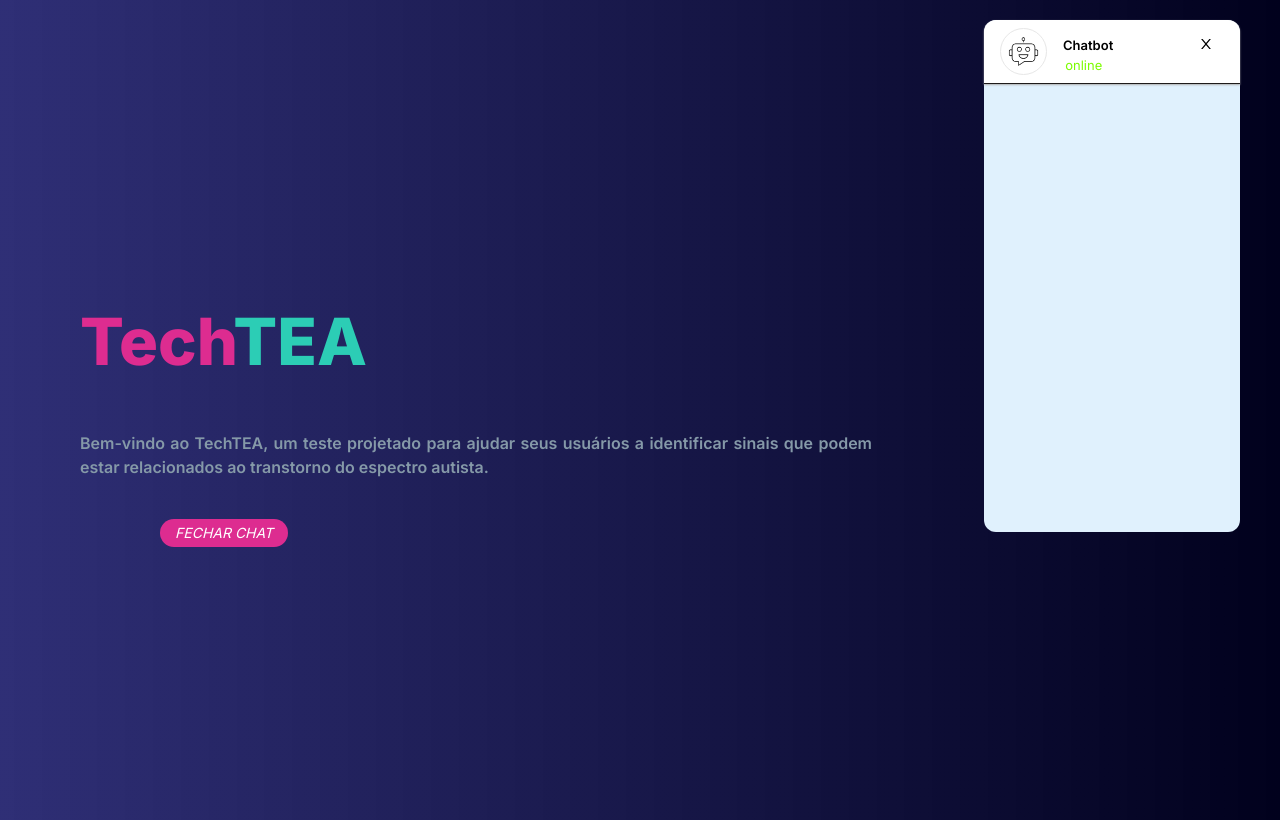
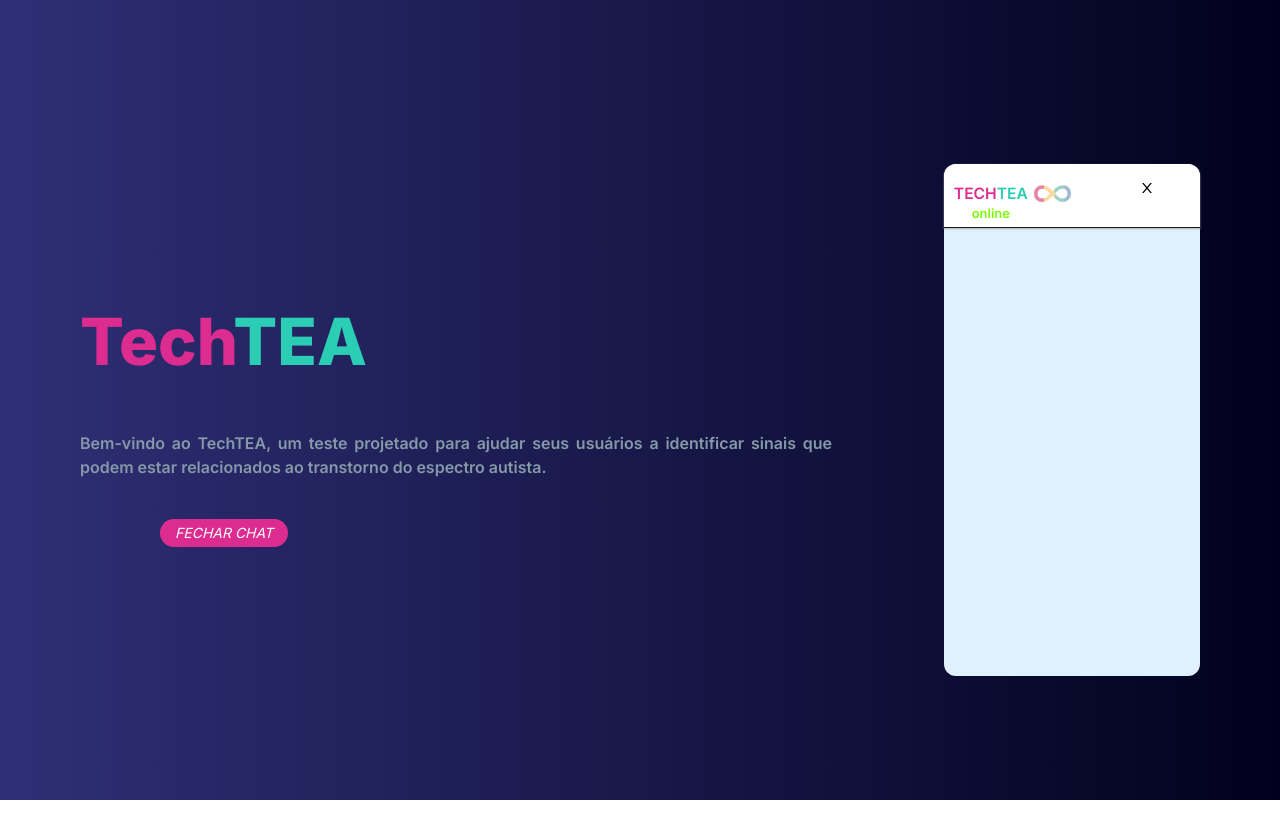
Before and after one commit to JonathaEu/TechTea-React, a Next.js app: page / in a window 1280 px wide. Both pictures are taken after a click on the button "INICIAR CHAT". Built offline with nearby package versions, Linux system fonts and the light colour scheme; no server answers.

Commit message:
melhorias visuais

```diff
--- a/src/app/components/chat/index.tsx
+++ b/src/app/components/chat/index.tsx
@@ -1,7 +1,7 @@
 'use client'
 import React from 'react'
 import CampoParaMensagens from '../CampoParaMensagens'
-import chatbot from '../../../../public/assets/chatbot.png';
+import neurodiversidade from '../../../../public/assets/neurodiversidade.webp';
 import ParagrafosDoChat from '../paragrafosDoChat';
 import Image from 'next/image';
 import { AiOutlineClose } from 'react-icons/ai';
@@ -15,30 +15,33 @@ export default function Chat({ controlaExibicaoElementosDoChat, respostaInicialB
 
     return (
         // CONTROLAEXIBICAO SENDO PASSADA COMO PROPRIEDADE CSS PARA TODO O CHAT //
-        <div className={`${controlaExibicao} flex w-full h-screen`}>
+        <div className={`${controlaExibicao} flex w-full h-full pr-10`}>
             <div className="chat  bg-[#e0f1fd] rounded-t-xl rounded-b-xl
             w-64 h-[32rem]
             ">
                 <div
-                    className="flex py-2 flex-row rounded-t-xl w-64
+                    className="flex py-1 flex-row rounded-t-xl w-64
                  text-center text-white pl-4 bg-white
                  border-b border-b-[#1e1b1b] shadow-sm shadow-[#afafaf]
 
                  ">
-                    <div className=' border-[#e7e7e7] border rounded-full p-[5px]'>
-                        <Image width={100} height={100} src={chatbot.src} alt='chatbot-image'
+
+                    <div className='text-[13px] grid grid-cols-1 font-semibold uppercase mt-4'>
+                        <span className='text-[#dd2c90] scale-[1.2] '>Tech
+                            <span className='text-[#2ccdb5]'>Tea</span>
+                        </span>
+
+                        <span className='text-[#7cfc00] normal-case'>
+                            online
+                        </span>
+                    </div>
+
+                    <div className='p-[5px] mt-1 scale-[1.3] ml-2'>
+                        <Image width={100} height={100} src={neurodiversidade.src} alt='chatbot-image'
                             className='w-[35px] h-[35px]'
                         />
                     </div>
 
-                    <div className='text-[13px] relative top-2 left-4'>
-                        <span className='text-black font-semibold'>Chatbot</span>
-
-                        <span className='relative top-5 right-12 text-[#7cfc00] font-normal'>
-                            online
-                        </span>
-
-                    </div>
                     <div className='text-black justify-end flex pl-16 pb-4'>
                         <button onClick={() => { funcaoExibicao() }}>{<AiOutlineClose />}</button>
 
--- a/src/app/components/paragrafosDoChat/index.tsx
+++ b/src/app/components/paragrafosDoChat/index.tsx
@@ -9,6 +9,7 @@ export default function ParagrafosDoChat({ respostaInicialBot }: any) {
     const [opcoesSubsequentes, setOpcoesSubsequentes] = useState([]);
     const [respostasSubsequentes, setRespostasSubsequentes] = useState([]);
     const [botaoInicialClicado, setBotaoInicialClicado] = useState<boolean>(false);
+    const [statusBot, setStatusBot] = useState('');
 
     const mensagemBot = respostaInicialBot.respostaBot;
     let opcaoInicial = respostaInicialBot.options;
@@ -21,6 +22,8 @@ export default function ParagrafosDoChat({ respostaInicialBot }: any) {
                 setOpcoesSubsequentes(response.options) //define as opções que serão exibidas para o usuário.
                 setRespostasSubsequentes(response.respostaBot)//define as respostas que o bot enviará ao usuário.
                 setEscolhaInicial(opcaoInicial)//define a primeira escolha do usuário com a primeira opção disponível.
+            })
+            .catch((err: any) => {
             });
         const intervalo = setInterval(() => {//configura um intervalo de tempo baseado em segundos;
             setSegundos(seconds => seconds + 1);
```
Also changed, not shown: public/assets/neurodiversidade.webp (added).
